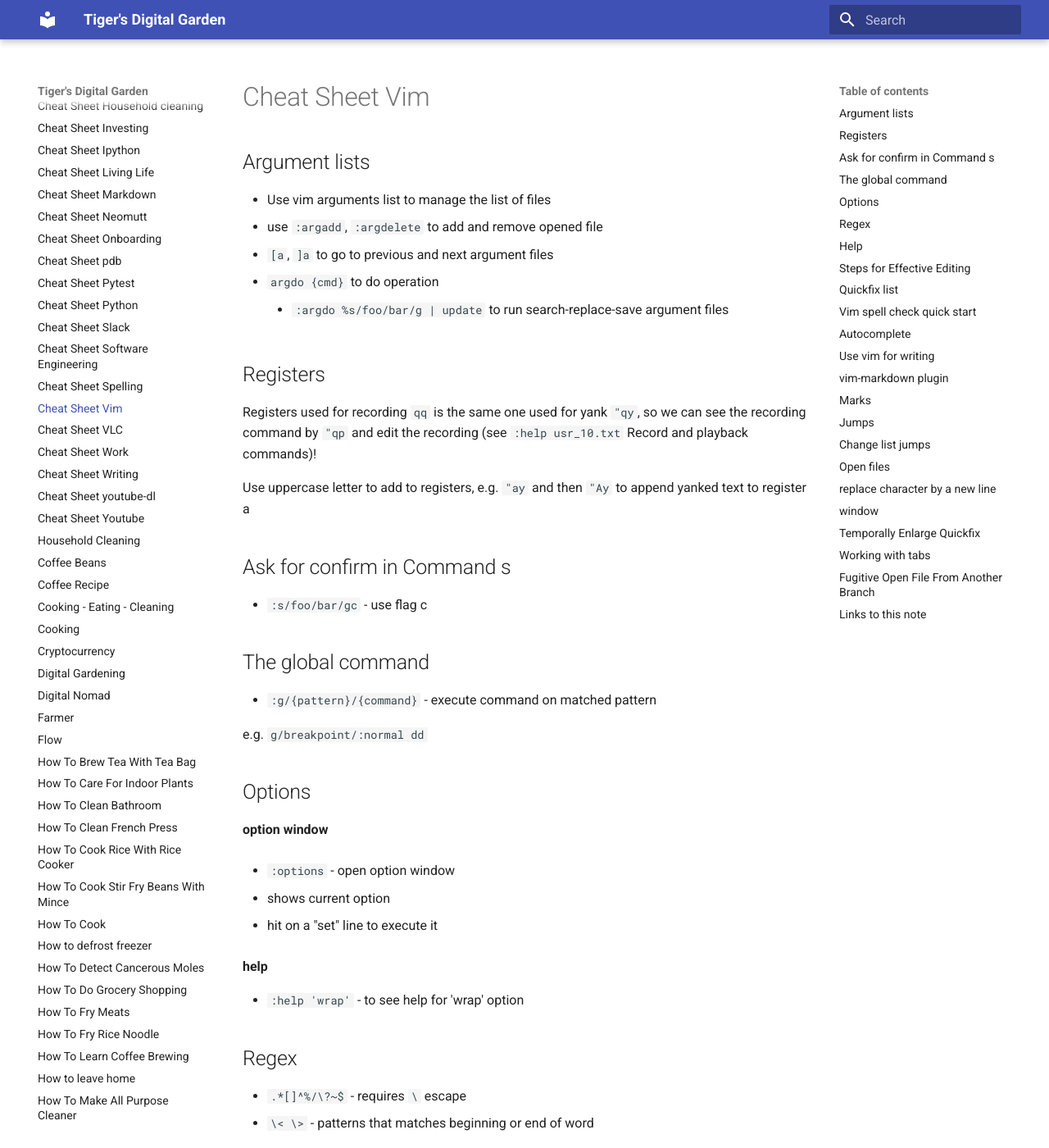
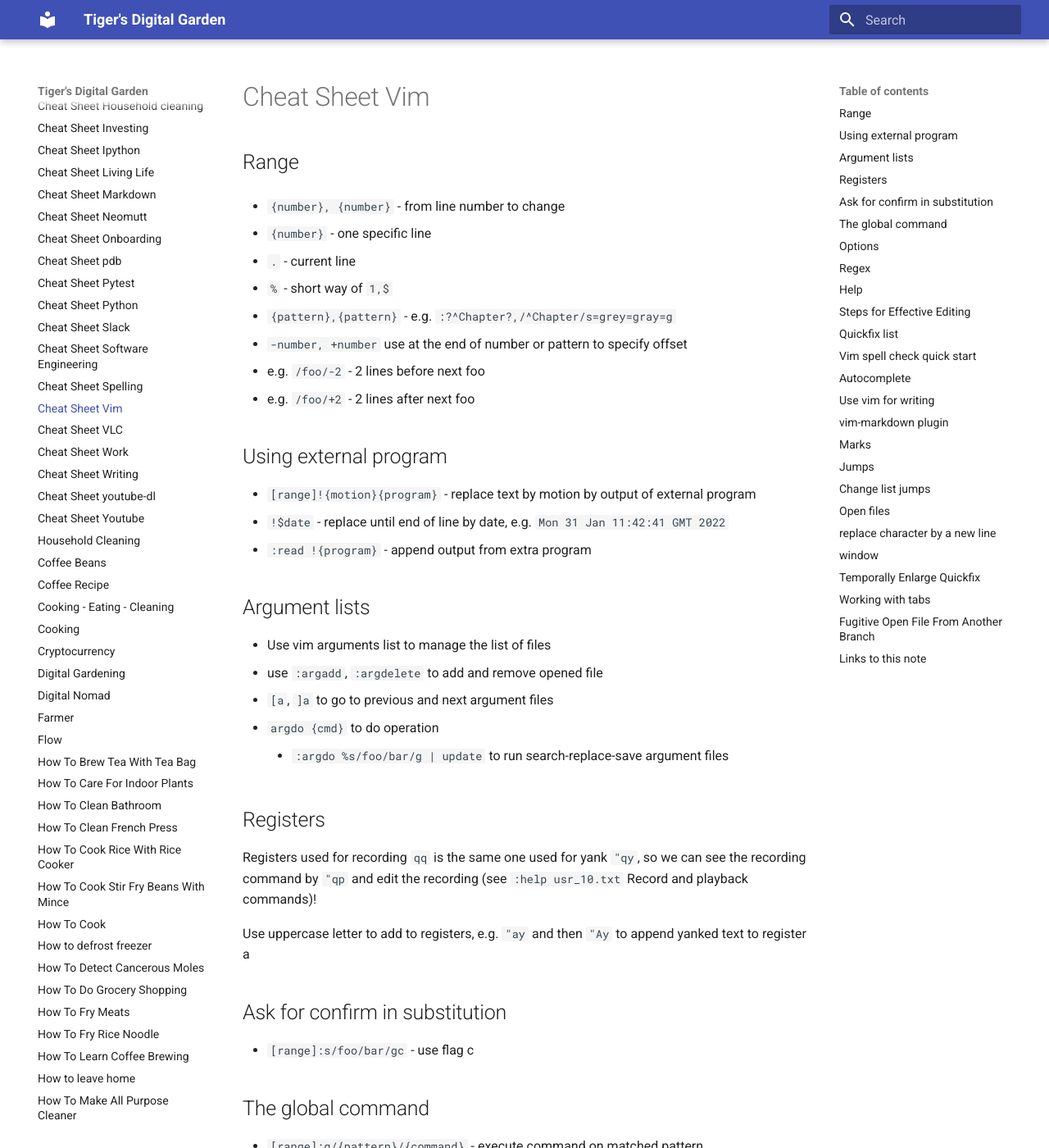
Before and after one commit to ynotstartups/notes, an MkDocs documentation site: the page built from notes/cheat-sheet-vim.md, in a window 1280 px wide and 1400 px high. Shown: the whole window at 82% size. Built offline with MkDocs 1.6.1 and Material for MkDocs 9.7.7, drawn with Linux system fonts in a browser that asks for light colours; some of the changed text lies outside the part shown.

Commit message:
add notes from reading vim user manual

````diff
--- a/notes/cheat-sheet-vim.md
+++ b/notes/cheat-sheet-vim.md
@@ -1,4 +1,27 @@
 # Cheat Sheet Vim
+
+## Range
+
+- `{number}, {number}` - from line number to change
+
+- `{number}` - one specific line
+
+- `.` - current line
+
+- `%` - short way of `1,$`
+
+- `{pattern},{pattern}` - e.g. `:?^Chapter?,/^Chapter/s=grey=gray=g`
+
+- `-number, +number` use at the end of number or pattern to specify offset
+
+  - e.g. `/foo/-2` - 2 lines before next foo
+  - e.g. `/foo/+2` - 2 lines after next foo
+
+## Using external program
+
+- `[range]!{motion}{program}` - replace text by motion by output of external program
+  - `!$date` - replace until end of line by date, e.g. `Mon 31 Jan 11:42:41 GMT 2022`
+- `:read !{program}` - append output from extra program
 
 ## Argument lists
 
@@ -14,13 +37,13 @@
 
 Use uppercase letter to add to registers, e.g. `"ay` and then `"Ay` to append yanked text to register a
 
-## Ask for confirm in Command s
+## Ask for confirm in substitution
 
-- `:s/foo/bar/gc` - use flag c
+- `[range]:s/foo/bar/gc` - use flag c
 
 ## The global command
 
-- `:g/{pattern}/{command}` - execute command on matched pattern
+- `[range]:g/{pattern}/{command}` - execute command on matched pattern
 
 e.g. `g/breakpoint/:normal dd`
 
@@ -42,6 +65,25 @@
 
 - `.*[]^%/\?~$` - requires `\` escape
 - `\<  \>` - patterns that matches beginning or end of word
+- `:%s/\([^,]*\), \(.*\)/\2 \1/` - Change "Last, First" to "First Last"
+
+```
+                                                \([^,]*\), \(.*\)
+
+The first part between \( \) matches "Last"     \(     \)
+    match anything but a comma                    [^,]
+    any number of times                               *
+matches ", " literally                                   ,
+The second part between \( \) matches "First"              \(  \)
+    any character                                            .
+    any number of times                                       *
+```
+
+```
+                                                \2 \1
+
+backreferences \2 - second "\( \)"  \1 - first "\( \)"
+```
 
 ## Help
 
````
